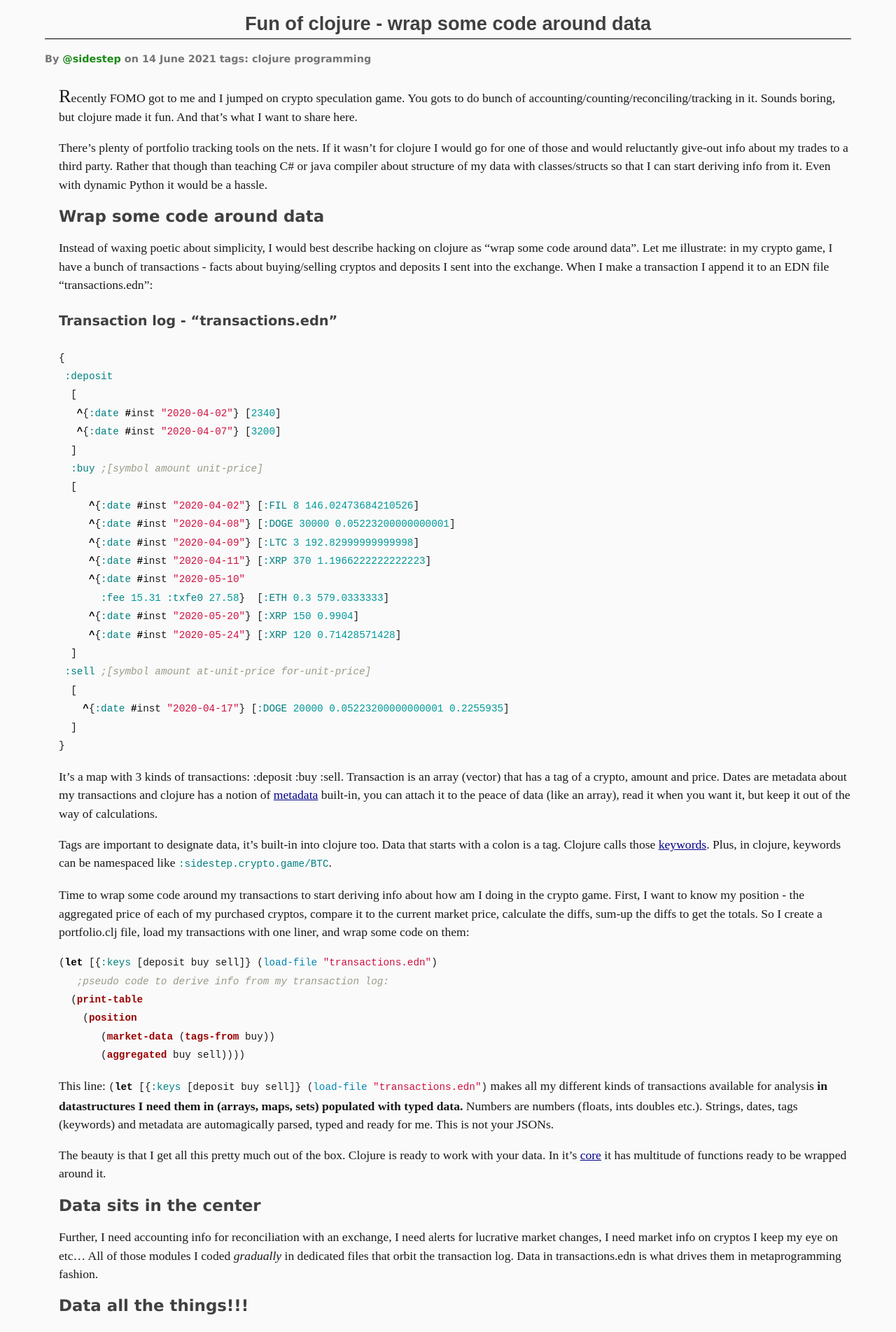
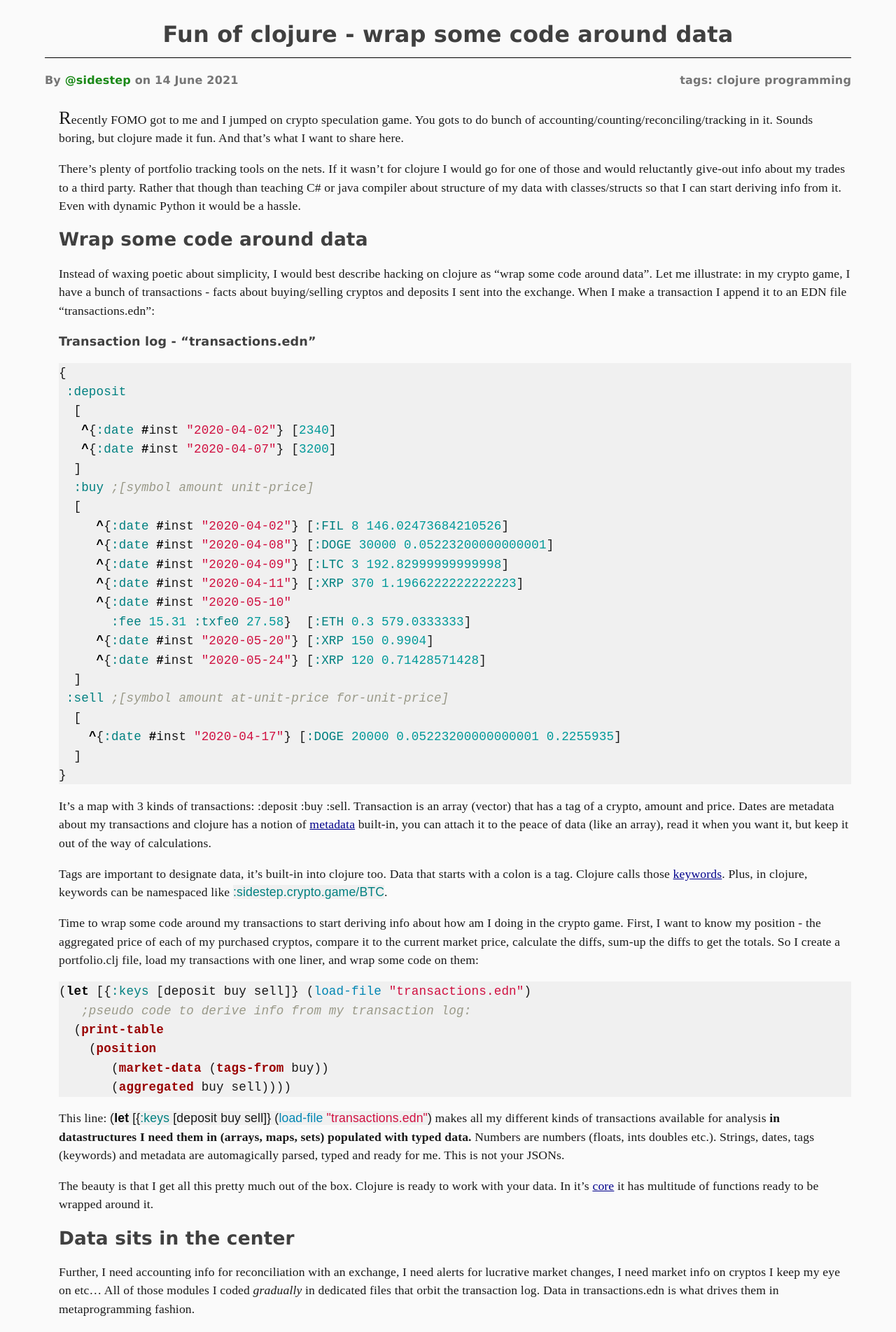
Before and after one commit to sidesteps/blog, a Jekyll site: the page built from _posts/2021-06-14-fun-of-clojure.md, in a window 1280 px wide. Shown: the top 1904 px of the page at 70% size. Built offline with Jekyll 4.4.1, drawn with Linux system fonts in a browser that asks for light colours.

Commit message:
style adjustments

```diff
--- a/_config.yml
+++ b/_config.yml
@@ -1,2 +1,4 @@
 #_config.yml
 permalink: /posts/:title:output_ext
+exclude:
+    - publish.sh
--- a/_layouts/post.html
+++ b/_layouts/post.html
@@ -15,8 +15,8 @@
 		<span itemprop="author" itemscope itemtype="http://schema.org/Person" class="author">
 			<a itemprop="sameAs" target="_blank" href="https://gitlab.com/sidestep">@sidestep</a>
 		</span>
-	on <span itemprop="dateCreated">{{ page.date | date: "%-d %B %Y" }}</span>
-    tags: {% for tag in page.tags %} {{ tag }} {% endfor %}
+	on <span itemprop="dateCreated" class="date">{{ page.date | date: "%-d %B %Y" }}</span>
+    <span class="tags">tags: {% for tag in page.tags %} {{ tag }} {% endfor %}</span>
 </div>
 <div id="content" itemprop="text">
 {{ content }}
--- a/_posts/2021-06-14-fun-of-clojure.md
+++ b/_posts/2021-06-14-fun-of-clojure.md
@@ -64,7 +64,7 @@ All of those modules I coded *gradually* in dedicated files that orbit the trans
 ## Data all the things!!!
 
 First thing that looks weird about clojure to newcomers is the parenthesis tangle. It's because you're looking at it wrong. Look at it as data - **code is data**.
-<table style='border: none; border-colapse: colapse'>
+<table>
 <tr>
 <td>This is clearly data, right?</td><td>How about this then?</td>
 </tr>
--- a/static/main.css
+++ b/static/main.css
@@ -3,19 +3,37 @@ body
     margin: 0;
     padding: 0;
     background-color: #FAFAFA;
-    width: 40%;
+    width: 45%;
     margin: 0 auto;
     text-align: left;
-    color: rgba(0,0,0,0.9)
+    color: rgba(0,0,0,0.9);
+    letter-spacing: 0.01em;
+    font-family: Georgia, serif;
+    font-size: 16px;
+    font-weight: 500;
+    line-height: 1.75;
 }
 
-h1 {font-size: 170%}
-h2 {font-size: 130%}
-h3 {font-size: 120%}
-h4 {font-size: 110%}
+.signature .tags
+{
+    float: right;
+}
+
+.highlight
+{
+    background-color: #F0F0F0;
+    font-family: arial;
+    font-weight: normal;
+}
+
+h1 {font-size: 2em;}
+h2 {font-size: 1.5em;}
+h3 {font-size: 1.3em;}
+h4 {font-size: 1em; margin: 0 0 0 0; }
 
 h1, h2, h3, h4
 {
+
   font-family: verdana, arial;
   color: rgb(64,64,64);
 }
@@ -24,7 +42,6 @@ h1, h2, h3, h4
 {
     text-align: center;
     text-color: rgb(41, 41, 41);
-    font-family: sans-serif;
     font-weight: bold;
     display: block;
     border-bottom: thin solid black;
@@ -46,7 +63,7 @@ a:link, a:visited, a:active, a:hover
 {
     color: rgb(117, 117, 117);
     line-height: 20px;
-    font-size: 0.9em;
+    font-size: 1em;
 }
 
 #content
```
Also changed, not shown: 1 other file.
